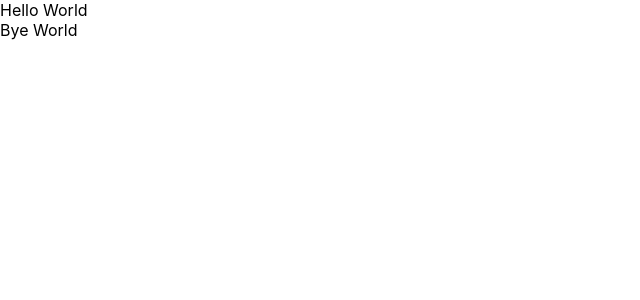
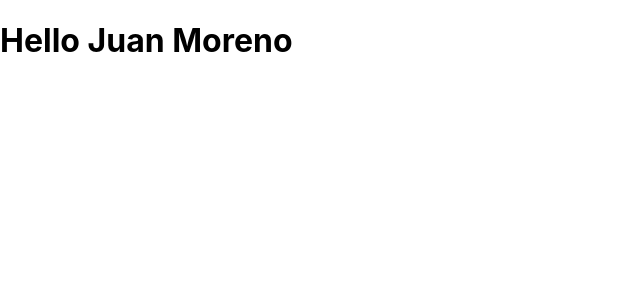
Before and after one commit to juanml30/kent-dodds-react-typescript, a React (Create React App) app: page / in a window 1280 px wide. Shown: the top 300 px of the page, without its empty margins (0-640 px from the left). Built offline with nearby package versions, Linux system fonts and the light colour scheme.

Commit message:
Video hecho con funcion comun y como constante

```diff
--- a/src/index.tsx
+++ b/src/index.tsx
@@ -4,17 +4,27 @@ import "./index.css";
 /* import App from "./App"; */
 import reportWebVitals from "./reportWebVitals";
 
-interface messageProps {
-  msg: string
+interface SayHelloProps {
+    firstName: string;
+    lastName: string;
 }
 
-const Message = (props: messageProps):JSX.Element => <div className="message">{props.msg}</div>
-const element = (
-  <div className="container">
-    <Message msg="Hello World" />
-    <Message msg= "Bye World" />
-  </div>
-)
+/* const SayHello = (props: SayHelloProps) => {
+      <h1>
+          Hello {props.firstName} {props.lastName}
+      </h1>
+} */
+
+
+function SayHello(props:SayHelloProps):JSX.Element {
+    return (
+        <h1>
+            Hello {props.firstName} {props.lastName}
+        </h1>
+    );
+}
+
+const element = <SayHello firstName={"Juan"} lastName={"Moreno"} />;
 
 ReactDOM.render(element, document.getElementById("root"));
 
```
